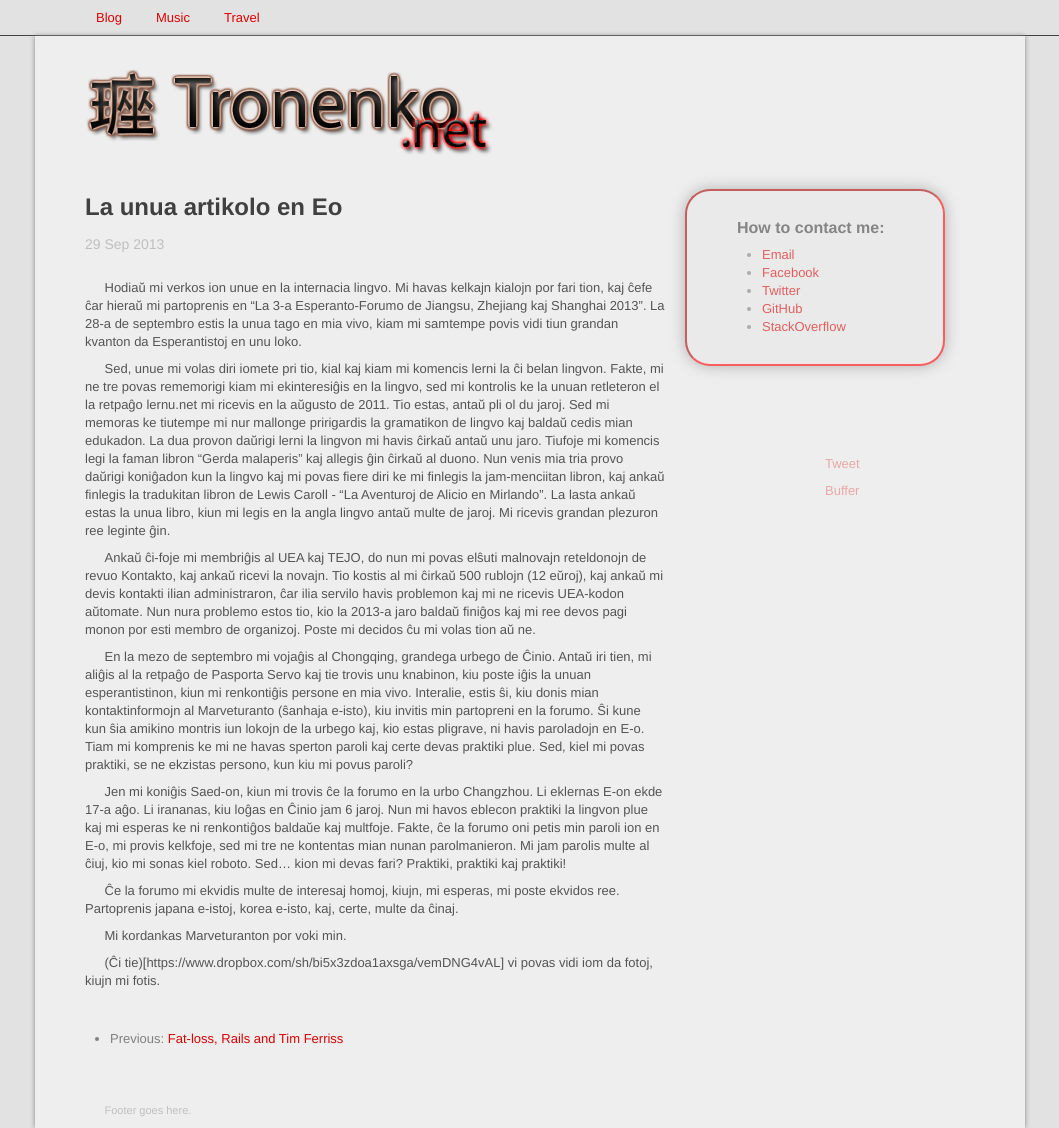
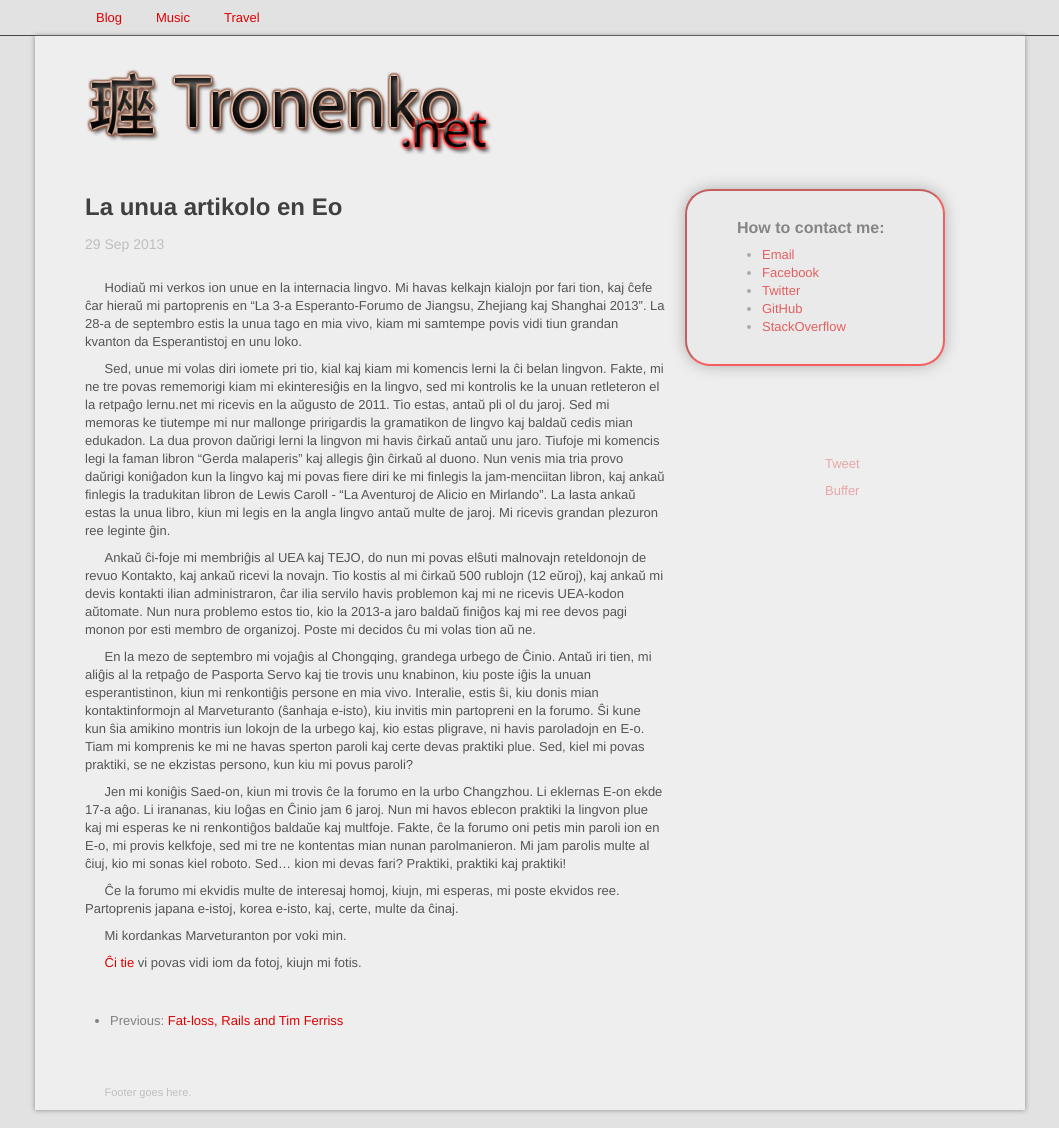
Before and after one commit to morphium/morphium.github.com, a Jekyll site: the page built from _posts/2013-09-29-la-unua-artikolo-en-eo-kaj-eo-forumo.markdown, in a window 1280 px wide. Shown: the whole page, without its empty margins (110-1169 px from the left). Built offline with Jekyll 4.4.1, drawn with Linux system fonts in a browser that asks for light colours; nearby versions of some CDN libraries; comment, search, counter and statistics services are not loaded.

Commit message:
la unua artikolo en eo 2

```diff
--- a/_posts/2013-09-29-la-unua-artikolo-en-eo-kaj-eo-forumo.markdown
+++ b/_posts/2013-09-29-la-unua-artikolo-en-eo-kaj-eo-forumo.markdown
@@ -18,4 +18,4 @@ Jen mi koniĝis Saed-on, kiun mi trovis ĉe la forumo en la urbo Changzhou. Li e
 
 Mi kordankas Marveturanton por voki min.
 
-(Ĉi tie)[https://www.dropbox.com/sh/bi5x3zdoa1axsga/vemDNG4vAL] vi povas vidi iom da fotoj, kiujn mi fotis.
+[Ĉi tie](https://www.dropbox.com/sh/bi5x3zdoa1axsga/vemDNG4vAL) vi povas vidi iom da fotoj, kiujn mi fotis.
```
